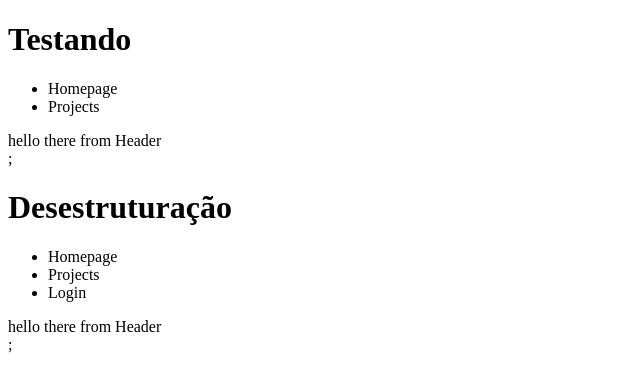
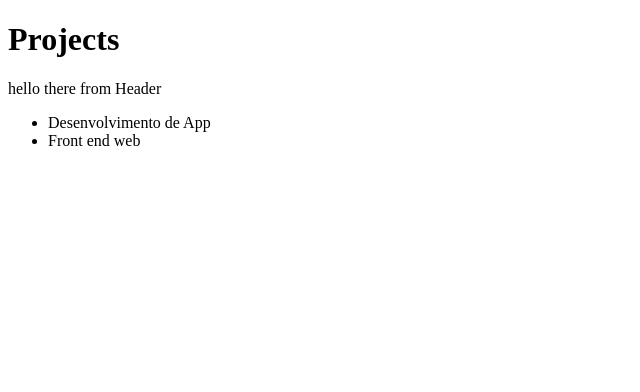
Before and after one commit to andrebertonha/goStack-frontend, a React app: page / in a window 1280 px wide. Shown: the top 392 px of the page, without its empty margins (0-640 px from the left). Built offline with nearby package versions, Linux system fonts and the light colour scheme.

Commit message:
estado e imutabilidade

```diff
--- a/src/App.js
+++ b/src/App.js
@@ -6,26 +6,20 @@ import Header from './components/Header';
  *** Conceitos React
  - Componente
  - Propriedade
- - Estado
+ - Estado e Imutabilidade
 
  */
 
 function App() {
+    const projetos = ['Desenvolvimento de App', 'Front end web']
+
     return (
         <>
-            <Header title="Testando">
-                <ul>
-                    <li>Homepage</li>
-                    <li>Projects</li>
-                </ul>
-            </Header>;
-            <Header title="Desestruturação">
-                <ul>
-                    <li>Homepage</li>
-                    <li>Projects</li>
-                    <li>Login</li>
-                </ul>
-            </Header>;
+            <Header title="Projects" />
+
+            <ul>
+                {projetos.map(p => <li key={p}>{p}</li>)}
+            </ul>
         </>
     );
 }
--- a/src/components/Header.js
+++ b/src/components/Header.js
@@ -1,12 +1,9 @@
 import React from 'react';
 
-export default function Header({ title, children }) {
+export default function Header({ title }) {
     return (
         <header>
             <h1>{title}</h1>
-
-            {children}
-
             <span>hello there from Header</span>
         </header>
     );
```
